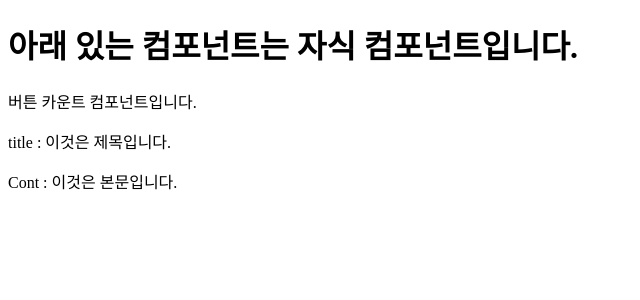
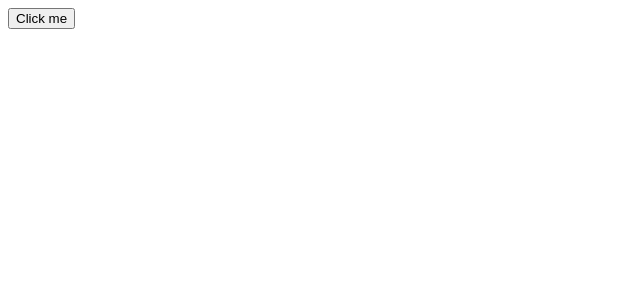
Before and after one commit to bani92/vue_practice, a Vue app: page / in a window 1280 px wide. Shown: the top 300 px of the page, without its empty margins (0-640 px from the left). Built offline with nearby package versions, Linux system fonts and the light colour scheme.

Commit message:
[20251203] defineEmit

```diff
--- a/src/App.vue
+++ b/src/App.vue
@@ -1,15 +1,14 @@
 <template>
-  <h1>아래 있는 컴포넌트는 자식 컴포넌트입니다.</h1>
-  <ButtonCounter :title="post.title" :mainCont="post.mainCont" />
+  <div>
+    <ChildComponent @customEvent="handleCustomEvnet" />
+  </div>
 </template>
 
 <script setup>
-import ButtonCounter from "./components/ButtonCounter.vue";
+import ChildComponent from "./components/ChildComponent.vue";
 
-const post = {
-  id: 1,
-  title: "이것은 제목입니다.",
-  mainCont: "이것은 본문입니다.",
+const handleCustomEvnet = (message) => {
+  console.log("Received event: ", message);
 };
 </script>
 
--- /dev/null
+++ b/src/components/ChildComponent.vue
@@ -0,0 +1,16 @@
+<template>
+  <div>
+    <button @click="handleClick">Click me</button>
+  </div>
+</template>
+
+<script setup>
+import { defineEmits } from "vue";
+
+const emit = defineEmits(["customEvent"]);
+const handleClick = () => {
+  emit("customEvent", "Button clicked!");
+};
+</script>
+
+<style lang="scss" scoped></style>
```
